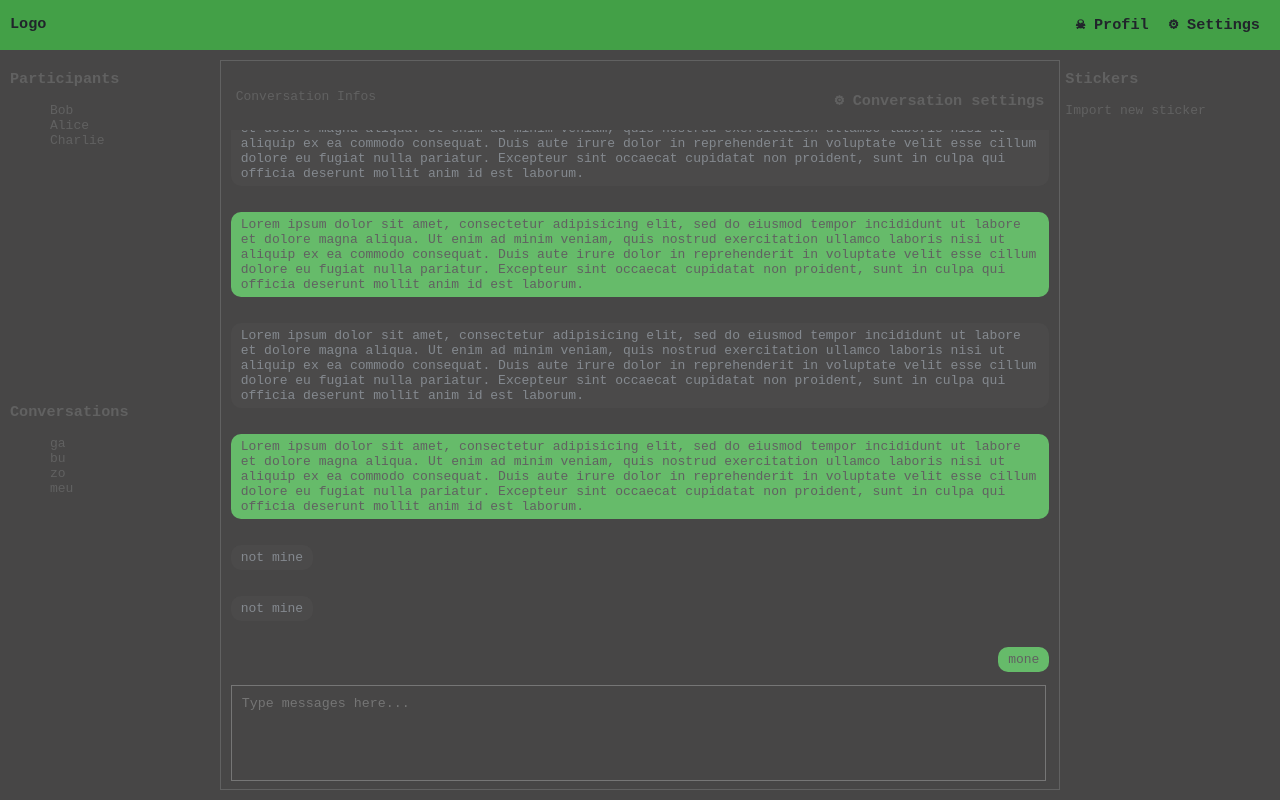
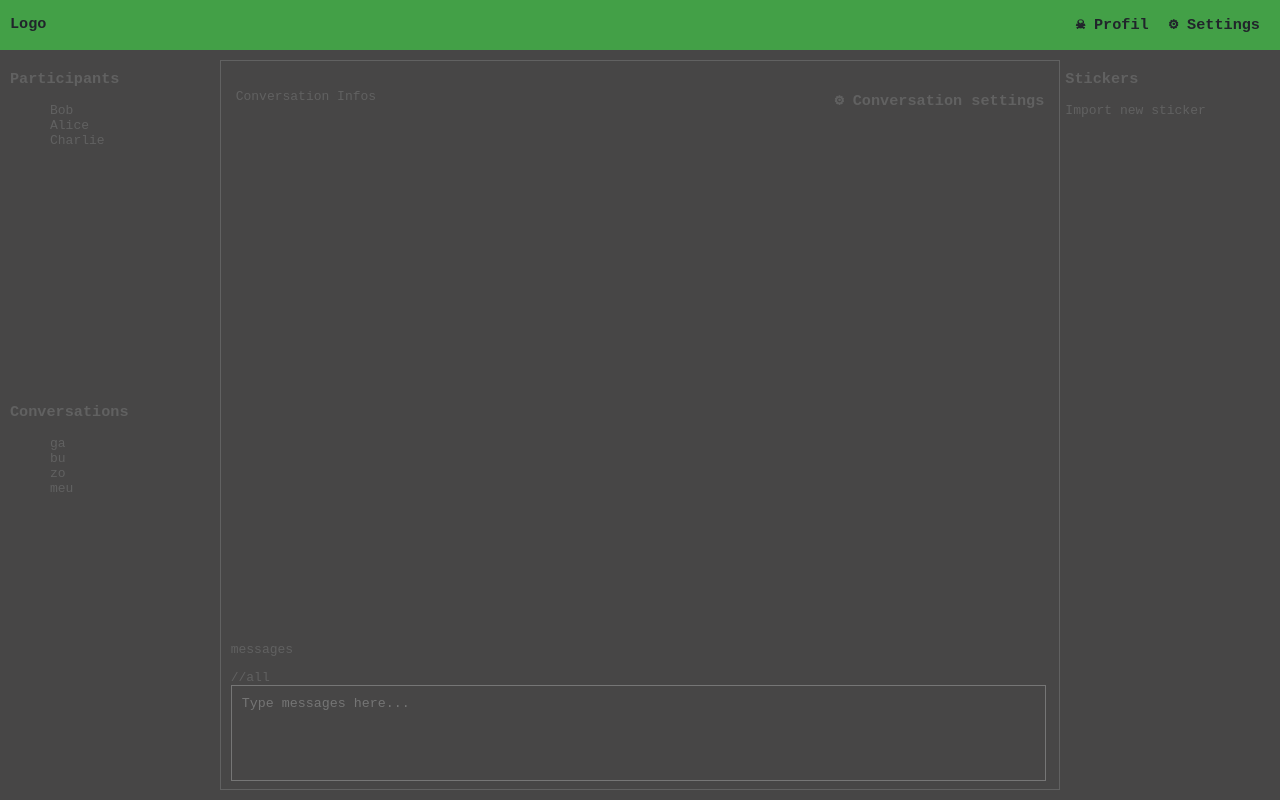
Before and after one commit to Arveto/the_ultimate_chat, a website: page index.html in a window 1280 px wide. Drawn offline with nearby package versions, Linux system fonts and the light colour scheme.

Commit message:
Update index.html

```diff
--- a/index.html
+++ b/index.html
@@ -55,17 +55,7 @@
         </div>
 
         <div class="current" id="messages">
-          <p class="message mine">mone</p>
-          <p class="message not_mine">not mine</p>
-          <p class="message not_mine">not mine</p>
-          <p class="message mine">Lorem ipsum dolor sit amet, consectetur adipisicing elit, sed do eiusmod tempor incididunt ut labore et dolore magna aliqua. Ut enim ad minim veniam, quis nostrud exercitation ullamco laboris nisi ut aliquip ex ea commodo consequat. Duis aute irure dolor in reprehenderit in voluptate velit esse cillum dolore eu fugiat nulla pariatur. Excepteur sint occaecat cupidatat non proident, sunt in culpa qui officia deserunt mollit anim id est laborum.</p>
-          <p class="message not_mine">Lorem ipsum dolor sit amet, consectetur adipisicing elit, sed do eiusmod tempor incididunt ut labore et dolore magna aliqua. Ut enim ad minim veniam, quis nostrud exercitation ullamco laboris nisi ut aliquip ex ea commodo consequat. Duis aute irure dolor in reprehenderit in voluptate velit esse cillum dolore eu fugiat nulla pariatur. Excepteur sint occaecat cupidatat non proident, sunt in culpa qui officia deserunt mollit anim id est laborum.</p>
-          <p class="message mine">Lorem ipsum dolor sit amet, consectetur adipisicing elit, sed do eiusmod tempor incididunt ut labore et dolore magna aliqua. Ut enim ad minim veniam, quis nostrud exercitation ullamco laboris nisi ut aliquip ex ea commodo consequat. Duis aute irure dolor in reprehenderit in voluptate velit esse cillum dolore eu fugiat nulla pariatur. Excepteur sint occaecat cupidatat non proident, sunt in culpa qui officia deserunt mollit anim id est laborum.</p>
-          <p class="message not_mine">Lorem ipsum dolor sit amet, consectetur adipisicing elit, sed do eiusmod tempor incididunt ut labore et dolore magna aliqua. Ut enim ad minim veniam, quis nostrud exercitation ullamco laboris nisi ut aliquip ex ea commodo consequat. Duis aute irure dolor in reprehenderit in voluptate velit esse cillum dolore eu fugiat nulla pariatur. Excepteur sint occaecat cupidatat non proident, sunt in culpa qui officia deserunt mollit anim id est laborum.</p>
-          <p class="message mine">Lorem ipsum dolor sit amet, consectetur adipisicing elit, sed do eiusmod tempor incididunt ut labore et dolore magna aliqua. Ut enim ad minim veniam, quis nostrud exercitation ullamco laboris nisi ut aliquip ex ea commodo consequat. Duis aute irure dolor in reprehenderit in voluptate velit esse cillum dolore eu fugiat nulla pariatur. Excepteur sint occaecat cupidatat non proident, sunt in culpa qui officia deserunt mollit anim id est laborum.</p>
-          <p class="message not_mine">Lorem ipsum dolor sit amet, consectetur adipisicing elit, sed do eiusmod tempor incididunt ut labore et dolore magna aliqua. Ut enim ad minim veniam, quis nostrud exercitation ullamco laboris nisi ut aliquip ex ea commodo consequat. Duis aute irure dolor in reprehenderit in voluptate velit esse cillum dolore eu fugiat nulla pariatur. Excepteur sint occaecat cupidatat non proident, sunt in culpa qui officia deserunt mollit anim id est laborum.</p>
-          <p class="message mine">Lorem ipsum dolor sit amet, consectetur adipisicing elit, sed do eiusmod tempor incididunt ut labore et dolore magna aliqua. Ut enim ad minim veniam, quis nostrud exercitation ullamco laboris nisi ut aliquip ex ea commodo consequat. Duis aute irure dolor in reprehenderit in voluptate velit esse cillum dolore eu fugiat nulla pariatur. Excepteur sint occaecat cupidatat non proident, sunt in culpa qui officia deserunt mollit anim id est laborum.</p>
-          <p class="message not_mine">Lorem ipsum dolor sit amet, consectetur adipisicing elit, sed do eiusmod tempor incididunt ut labore et dolore magna aliqua. Ut enim ad minim veniam, quis nostrud exercitation ullamco laboris nisi ut aliquip ex ea commodo consequat. Duis aute irure dolor in reprehenderit in voluptate velit esse cillum dolore eu fugiat nulla pariatur. Excepteur sint occaecat cupidatat non proident, sunt in culpa qui officia deserunt mollit anim id est laborum.</p>
+          //all <p> messages
         </div>
 
         <div class="current" id="input">
```
